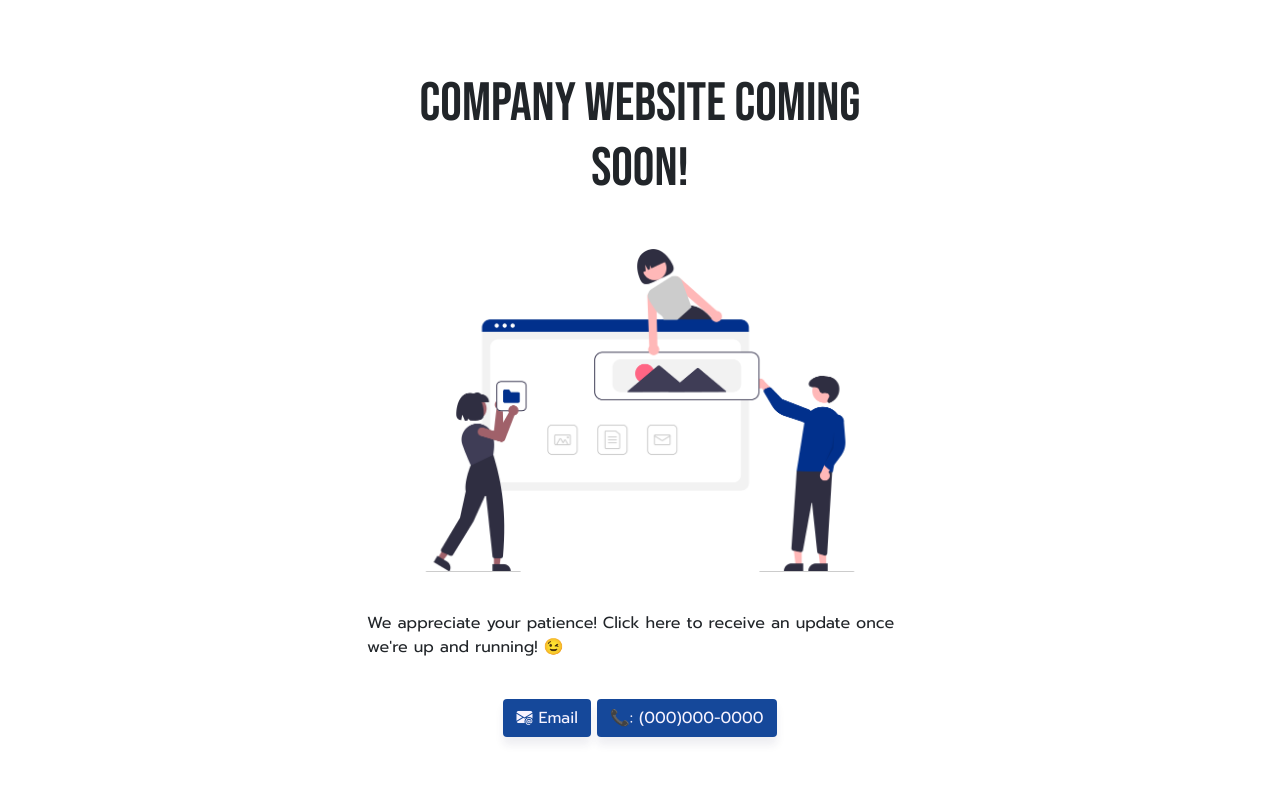
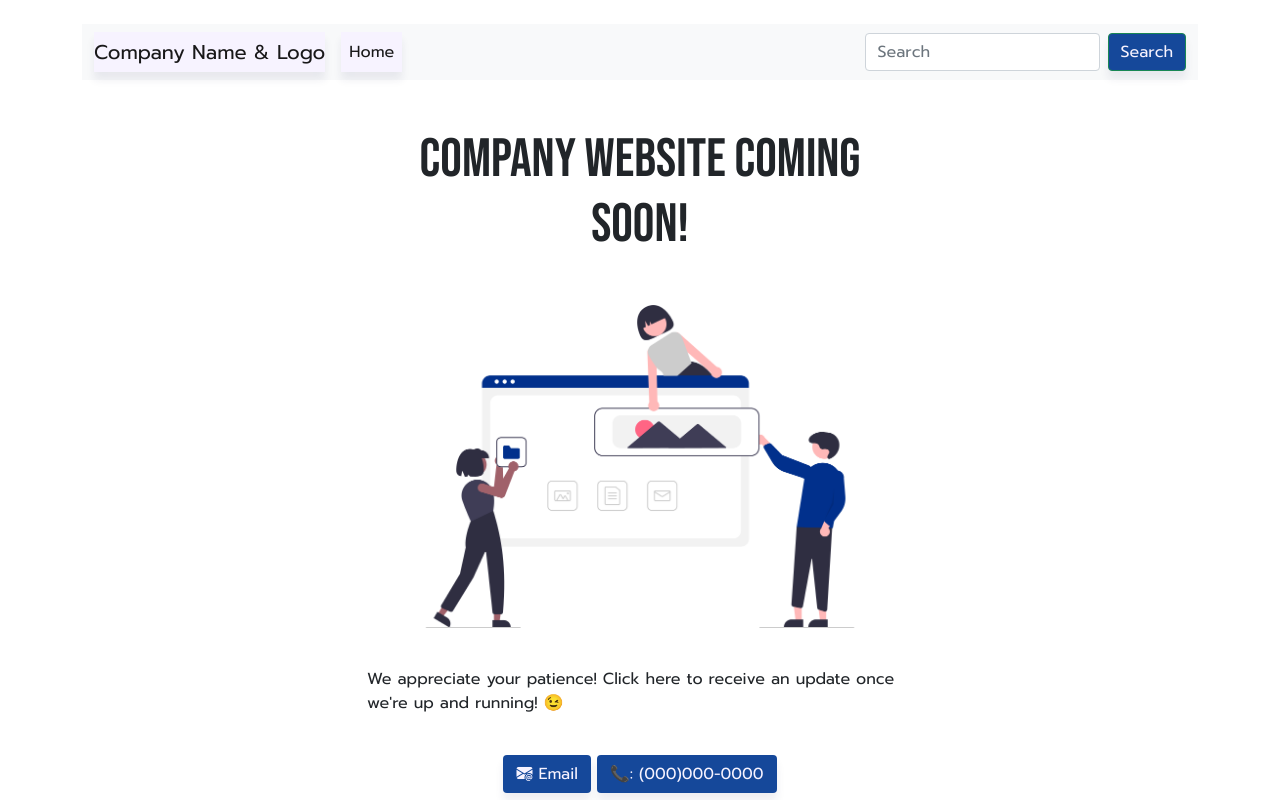
Before and after one commit to Marishell/Temp-site, a plain HTML site: page index.html in a window 1280 px wide. Drawn offline with nearby package versions, Linux system fonts and the light colour scheme.

Commit message:
Added nav bar and initial styling in HTML and CSS
Tested responsiveness to both changes.

```diff
--- a/index.html
+++ b/index.html
@@ -32,6 +32,42 @@
   </head>
   <body>
     <div class="container mt-4">
+      <nav class="navbar navbar-expand-lg navbar-light bg-light">
+        <div class="container-fluid">
+          <a class="nav-content nav-logo navbar-brand" href="#"
+            >Company Name & Logo</a
+          >
+          <button
+            class="navbar-toggler"
+            type="button"
+            data-bs-toggle="collapse"
+            data-bs-target="#navbarTogglerDemo02"
+            aria-controls="navbarTogglerDemo02"
+            aria-expanded="false"
+            aria-label="Toggle navigation"
+          >
+            <span class="navbar-toggler-icon"></span>
+          </button>
+          <div class="collapse navbar-collapse" id="navbarTogglerDemo02">
+            <ul class="nav-content navbar-nav me-auto mb-2 mb-lg-0">
+              <li class="nav-item">
+                <a class="nav-link active" aria-current="page" href="#">Home</a>
+              </li>
+            </ul>
+            <form class="d-flex">
+              <input
+                class="form-control me-2"
+                type="search"
+                placeholder="Search"
+                aria-label="Search"
+              />
+              <button class="btn btn-outline-success" type="submit">
+                Search
+              </button>
+            </form>
+          </div>
+        </div>
+      </nav>
       <div class="row justify-content-center">
         <div class="col-md-6">
           <h1 class="text-center mt-5">Company Website coming soon!</h1>
--- a/src/styles.css
+++ b/src/styles.css
@@ -27,3 +27,28 @@ a,
   text-decoration: none;
   box-shadow: var(--box-shadow);
 }
+
+.nav-content,
+.nav-link {
+  color: var(--primary-branding-color);
+  background-color: var(--light-branding-color);
+}
+
+.nav-content .nav-link:active {
+  color: var(--primary-branding-color);
+}
+
+.nav-content:hover {
+  background-color: var(--primary-branding-color);
+  color: var(--light-branding-color);
+  text-decoration: none;
+}
+
+.nav-logo {
+  cursor: default;
+}
+
+.nav-logo:hover {
+  color: var(--primary-branding-color);
+  background-color: var(--light-branding-color);
+}
```
